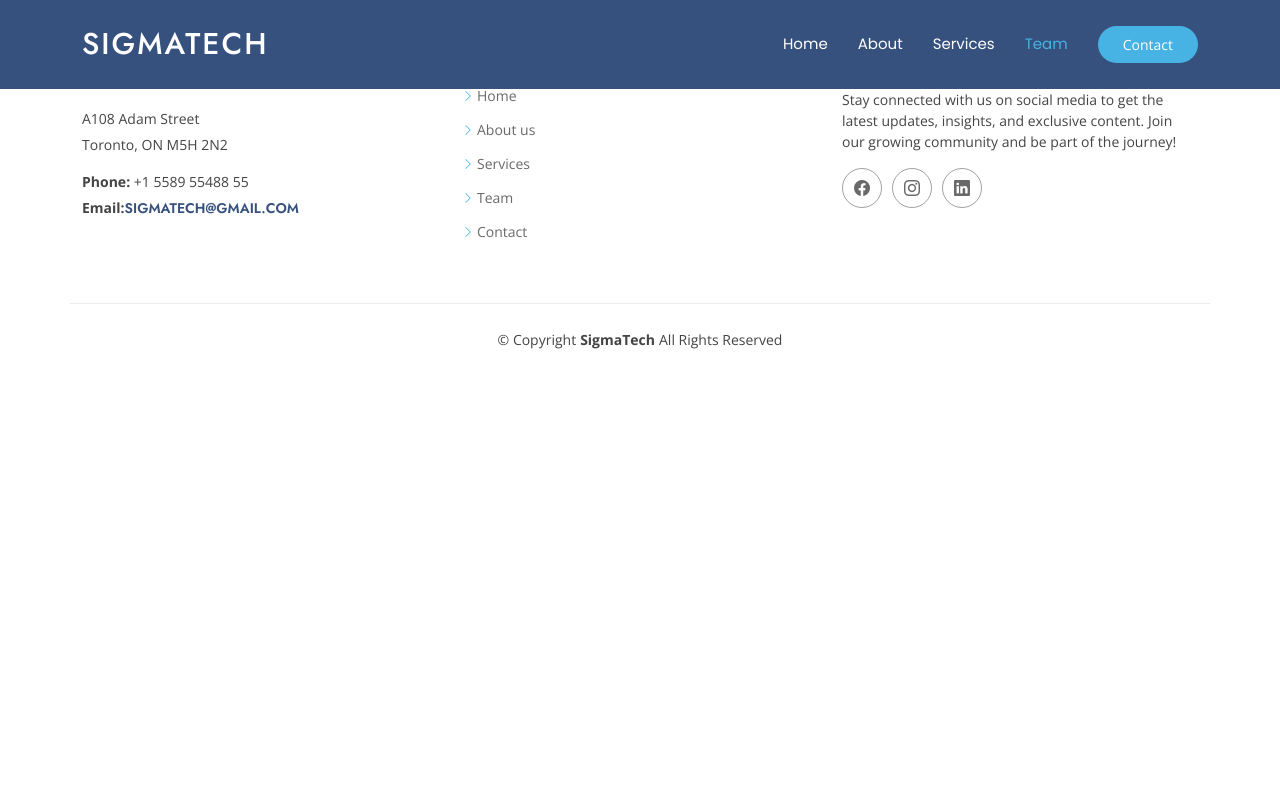
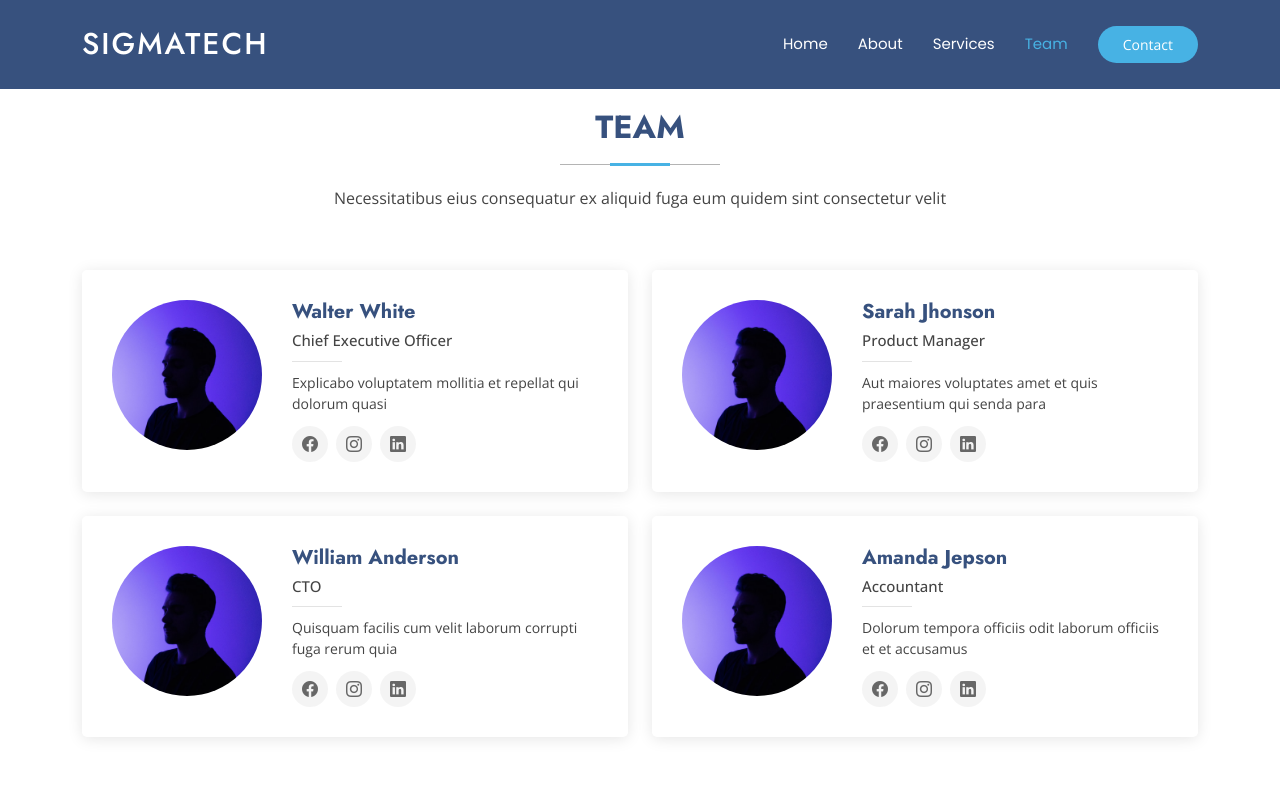
Before and after one commit to yewantraj/desn3035-a3, a React (Create React App) app: page /team in a window 1280 px wide. Shown: the top 800 px of the page. Built offline with nearby package versions, Linux system fonts and the light colour scheme.

Commit message:
Team Page Design Completed

```diff
--- a/src/components/Team.js
+++ b/src/components/Team.js
@@ -1,4 +1,91 @@
+import React from 'react';
+import UserImage from './assets/images/user.avif';
 function Team(){
-    return(<></>);
+    return(<>
+     <section id="team" className="team section mt-5">
+
+
+<div className="container section-title" data-aos="fade-up">
+  <h2>Team</h2>
+  <p>Necessitatibus eius consequatur ex aliquid fuga eum quidem sint consectetur velit</p>
+</div>
+
+<div className="container">
+
+  <div className="row gy-4">
+
+    <div className="col-lg-6" data-aos="fade-up" data-aos-delay="100">
+      <div className="team-member d-flex align-items-start">
+        <div className="pic"><img src={UserImage} className="img-fluid" alt=""/></div>
+        <div className="member-info">
+          <h4>Walter White</h4>
+          <span>Chief Executive Officer</span>
+          <p>Explicabo voluptatem mollitia et repellat qui dolorum quasi</p>
+          <div className="social">
+            <a href="" target="_blank"><i className="bi bi-facebook"></i></a>
+            <a href="" target="_blank"><i className="bi bi-instagram"></i></a>
+            <a href="" target="_blank"> <i className="bi bi-linkedin"></i> </a>
+          </div>
+        </div>
+      </div>
+    </div>
+
+    <div className="col-lg-6" data-aos="fade-up" data-aos-delay="200">
+      <div className="team-member d-flex align-items-start">
+        <div className="pic"><img src={UserImage} className="img-fluid" alt=""/></div>
+        <div className="member-info">
+          <h4>Sarah Jhonson</h4>
+          <span>Product Manager</span>
+          <p>Aut maiores voluptates amet et quis praesentium qui senda para</p>
+          <div className="social">
+
+            <a href="" target="_blank"><i className="bi bi-facebook"></i></a>
+            <a href="" target="_blank"><i className="bi bi-instagram"></i></a>
+            <a href="" target="_blank"> <i className="bi bi-linkedin"></i> </a>
+          </div>
+        </div>
+      </div>
+    </div>
+
+    <div className="col-lg-6" data-aos="fade-up" data-aos-delay="300">
+      <div className="team-member d-flex align-items-start">
+        <div className="pic"><img src={UserImage} className="img-fluid" alt=""/></div>
+        <div className="member-info">
+          <h4>William Anderson</h4>
+          <span>CTO</span>
+          <p>Quisquam facilis cum velit laborum corrupti fuga rerum quia</p>
+          <div className="social">
+
+            <a href="" target="_blank"><i className="bi bi-facebook"></i></a>
+            <a href="" target="_blank"><i className="bi bi-instagram"></i></a>
+            <a href="" target="_blank"> <i className="bi bi-linkedin"></i> </a>
+          </div>
+        </div>
+      </div>
+    </div>
+
+    <div className="col-lg-6" data-aos="fade-up" data-aos-delay="400">
+      <div className="team-member d-flex align-items-start">
+        <div className="pic"><img src={UserImage} className="img-fluid" alt=""/></div>
+        <div className="member-info">
+          <h4>Amanda Jepson</h4>
+          <span>Accountant</span>
+          <p>Dolorum tempora officiis odit laborum officiis et et accusamus</p>
+          <div className="social">
+
+            <a href="" target="_blank"><i className="bi bi-facebook"></i></a>
+            <a href="" target="_blank"><i className="bi bi-instagram"></i></a>
+            <a href="" target="_blank"> <i className="bi bi-linkedin"></i> </a>
+          </div>
+        </div>
+      </div>
+    </div>
+
+  </div>
+
+</div>
+
+</section>
+    </>);
 }
 export default Team
--- a/src/components/assets/main.css
+++ b/src/components/assets/main.css
@@ -1099,3 +1099,130 @@
     background: var(--accent-color);
     border: 2px solid var(--accent-color);
   }
+
+
+   /*--------------------------------------------------------------
+  # Team Section
+  --------------------------------------------------------------*/
+  .team .team-member {
+    background-color: var(--surface-color);
+    box-shadow: 0px 2px 15px rgba(0, 0, 0, 0.1);
+    position: relative;
+    border-radius: 5px;
+    transition: 0.5s;
+    padding: 30px;
+    height: 100%;
+  }
+
+  @media (max-width: 468px) {
+    .team .team-member {
+      flex-direction: column;
+      justify-content: center !important;
+      align-items: center !important;
+    }
+  }
+
+  .team .team-member .pic {
+    overflow: hidden;
+    width: 150px;
+    border-radius: 50%;
+    flex-shrink: 0;
+  }
+
+  .team .team-member .pic img {
+    transition: ease-in-out 0.3s;
+  }
+
+  .team .team-member:hover {
+    transform: translateY(-10px);
+  }
+
+  .team .team-member .member-info {
+    padding-left: 30px;
+  }
+
+  @media (max-width: 468px) {
+    .team .team-member .member-info {
+      padding: 30px 0 0 0;
+      text-align: center;
+    }
+  }
+
+  .team .team-member h4 {
+    font-weight: 700;
+    margin-bottom: 5px;
+    font-size: 20px;
+  }
+
+  .team .team-member span {
+    display: block;
+    font-size: 15px;
+    padding-bottom: 10px;
+    position: relative;
+    font-weight: 500;
+  }
+
+  .team .team-member span::after {
+    content: "";
+    position: absolute;
+    display: block;
+    width: 50px;
+    height: 1px;
+    background: color-mix(in srgb, var(--default-color), transparent 85%);
+    bottom: 0;
+    left: 0;
+  }
+
+  @media (max-width: 468px) {
+    .team .team-member span::after {
+      left: calc(50% - 25px);
+    }
+  }
+
+  .team .team-member p {
+    margin: 10px 0 0 0;
+    font-size: 14px;
+  }
+
+  .team .team-member .social {
+    margin-top: 12px;
+    display: flex;
+    align-items: center;
+    justify-content: start;
+    width: 100%;
+  }
+
+  @media (max-width: 468px) {
+    .team .team-member .social {
+      justify-content: center;
+    }
+  }
+
+  .team .team-member .social a {
+    background: color-mix(in srgb, var(--default-color), transparent 94%);
+    transition: ease-in-out 0.3s;
+    display: flex;
+    align-items: center;
+    justify-content: center;
+    border-radius: 50px;
+    width: 36px;
+    height: 36px;
+  }
+
+  .team .team-member .social a i {
+    color: color-mix(in srgb, var(--default-color), transparent 20%);
+    font-size: 16px;
+    margin: 0 2px;
+  }
+
+  .team .team-member .social a:hover {
+    background: var(--accent-color);
+  }
+
+  .team .team-member .social a:hover i {
+    color: var(--contrast-color);
+  }
+
+  .team .team-member .social a+a {
+    margin-left: 8px;
+  }
```
